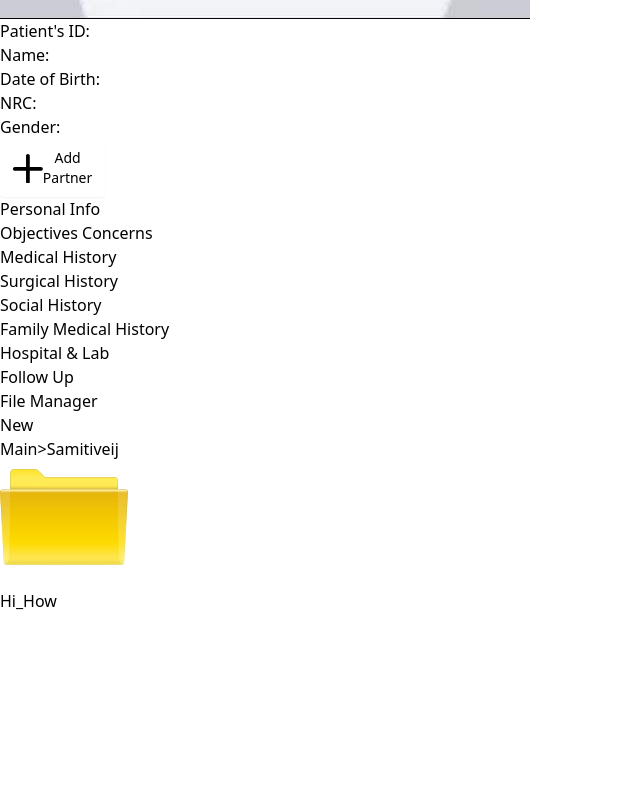
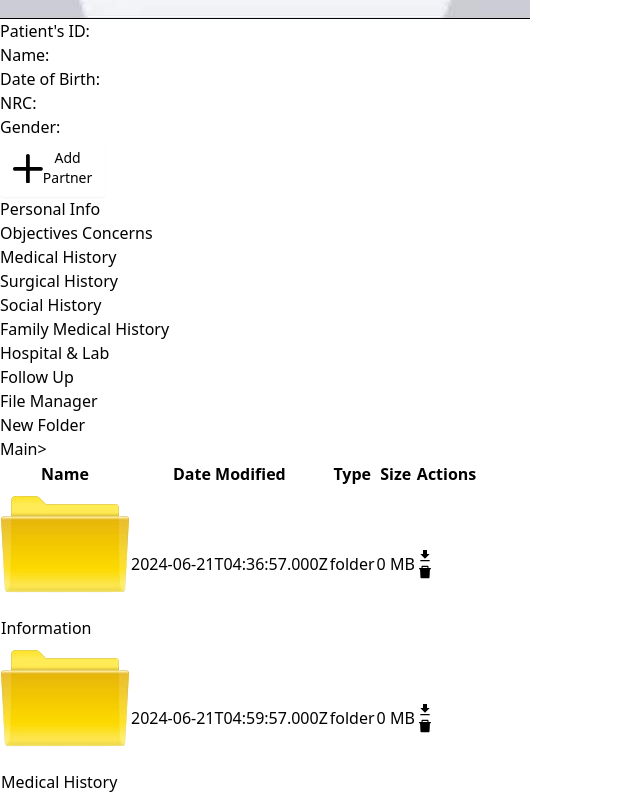
Before and after one commit to Mmyat/Patient_Management_System, a React (Vite) app: page /admin/patient/patientdetail/1/file-manager in a window 1280 px wide. Shown: the part 1122-1917 px from the top of the page, without its empty margins (0-640 px from the left). Before the commit the page ends 1735 px from the top, so only its background shows below. Built offline with nearby package versions, Linux system fonts and the light colour scheme; no server answers; what surveyjs-widgets would draw is missing.

Commit message:
file manager update

```diff
--- a/src/partials/FileManager.jsx
+++ b/src/partials/FileManager.jsx
@@ -1,5 +1,9 @@
-import React from 'react'
+import { useEffect } from 'react'
 import folderIcon from '../images/folder-icon.png'
+import { AiOutlineEdit, AiFillDelete } from "react-icons/ai";
+import { MdDownload } from "react-icons/md";
+import { param } from 'jquery';
+import axios from 'axios';
 const FileManager = () => {
   const columns = [
     {
@@ -24,6 +28,7 @@ const FileManager = () => {
       Cell: ({ row }) => (
 
         <div className="flex gap-2">
+          <MdDownload className="text-2xl text-cyan-500 dark:text-red-500 cursor-pointer"/>
           {/* <AiOutlineEdit onClick={() => { handleEdit(row.id);}} className="text-2xl text-orange-600 dark:text-orange-500 cursor-pointer" /> */}
           <AiFillDelete
             className="text-2xl text-red-500 dark:text-red-500 cursor-pointer"
@@ -35,20 +40,107 @@ const FileManager = () => {
       ),
     },
   ];
+
+  const data = [
+    {
+      id: 42,
+      patient_id: 1201,
+      name: "Information",
+      path: "path path",
+      size: "0 MB",
+      upload_dateTime: "2024-06-21T04:36:57.000Z",
+      type: "folder"
+    },
+    {
+      id : 41,
+      patient_id : 1201,
+      name : "Medical History",
+      path : "path path",
+      size : "0 MB",
+      upload_dateTime : "2024-06-21T04:59:57.000Z",
+      type : "folder"
+    }
+  ]
+
+  const baseURL = 'http://localhost:3000';
+
+  const getMainFolderList = async()=>{
+    try{
+      const response = await axios.get(`${baseURL}/fileUpload/mainfFolderSearch`, {
+        params :{
+          "id": 1991,
+          "path": "Main"
+        }
+      });
+      console.log("data :",response.data);
+    }
+    catch{
+      return;
+    }
+  }
+  const handleDelete=(rowId)=>{
+    console.log("delete",rowId);
+  }
+
+  useEffect(()=>{
+    getMainFolderList();
+  },[])
   return (
     <div className="container mx-auto px-4 py-8">
-      <button className="text-xl bg-white p-1 mb-2 border-dashed border-1 border-gray-300 stroke-1 rounded-md" onClick={() => navigate(`/admin/patient/`)}>
-        New
+      <button className="text-md bg-white p-1 mb-2 border-dashed border-1 border-gray-300 stroke-1 rounded-md" onClick={() =>{}}>
+        New Folder
       </button>
       <div className="flex flex-col w-full h-fit bg-white grid-cols-1 sm:grid-cols-2 gap-2 shadow-md">
-        <input value={"Main>Samitiveij"} readOnly/>
-        <div className='flex flex-row items-center'>
-          <img className="w-8 h-8" src={folderIcon}/>
-          <div className=''>Hi_How</div>
-        </div>
+        <input className='border-gray-400' value={"Main>"} readOnly/>
+        <table className="w-full text-sm text-left rtl:text-right text-gray-500 dark:text-gray-400 overflow-x-auto">
+        <thead className="text-xs text-gray-700 uppercase bg-gray-50 dark:bg-gray-700 dark:text-gray-400">
+          <tr>
+            {columns.map((column) => (
+              <th key={column.accessor}  className="flex-row items-center justify-center py-2 px-4 border-b">
+
+               { column.accessor !=="actions" ?(
+                  <div className="flex items-center justify-center">
+                    {column.Header}
+                    {/* <svg onClick={() => handleSort(column.accessor)} xmlns="http://www.w3.org/2000/svg" className={`flex-end h-5 w-5 cursor-pointer ${sortConfig.direction === 'ascending' ? "rotate-0" : "rotate-180"}`} viewBox="0 0 20 20" fill="currentColor"><path fillRule="evenodd" d="M10 3a1 1 0 0 1 .707.293l4 4a1 1 0 0 1-1.414 1.414L11 6.414V16a1 1 0 1 1-2 0V6.414l-2.293 2.293a1 1 0 1 1-1.414-1.414l4-4A1 1 0 0 1 10 3z" clipRule="evenodd" /></svg> */}
+                  </div>
+               ) :(
+                  column.Header
+               )}
+              </th>
+            ))}
+            {/* <th className="py-2 px-4 border-b">Actions</th> */}
+          </tr>
+        </thead>
+        <tbody >
+          {data.map((row, index) => (
+            <tr key={index}
+            className={
+              index % 2 === 0
+                ? "bg-white border-b dark:bg-gray-800 dark:border-gray-700"
+                : "bg-white dark:bg-gray-800"
+            }>
+              {columns.map((column) => (
+                <td key={column.accessor} className="py-2 px-4 border-b">
+                 {column.accessor === "name" ? (
+                      <div className="flex items-center">
+                        <img className="w-8 h-8 mr-2" src={folderIcon} alt="Folder Icon" />
+                        {row[column.accessor]}
+                      </div>
+                    ) : column.accessor === "actions" ? (
+                      <column.Cell row={{ ...row }} />
+                    ) : (
+                      row[column.accessor]
+                    )}
+                </td>
+              ))}
+            </tr>
+          ))}
+        </tbody>
+      </table>
       </div>
     </div>
   )
 }
+// <img className="w-8 h-8" src={folderIcon}/>
 
 export default FileManager
```
